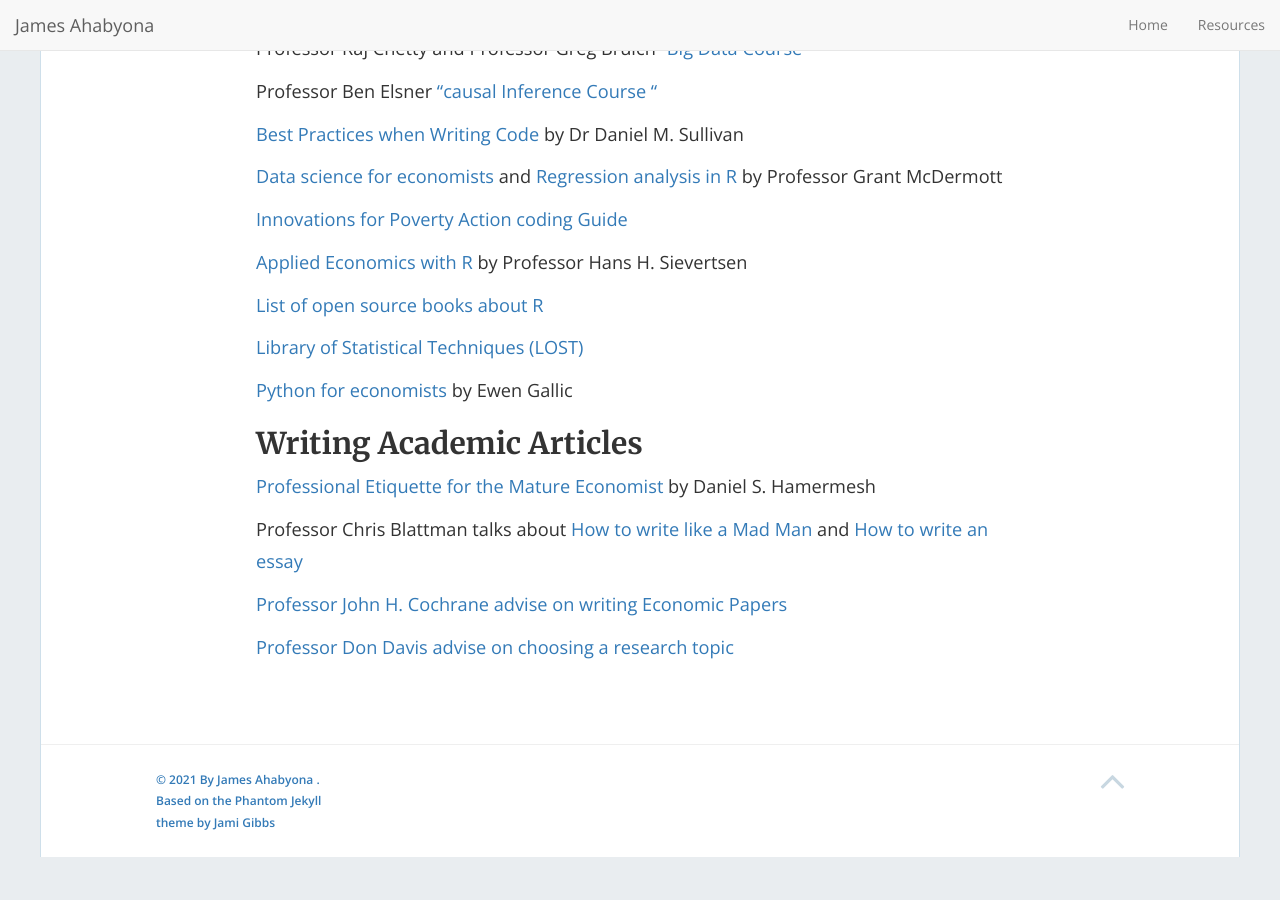
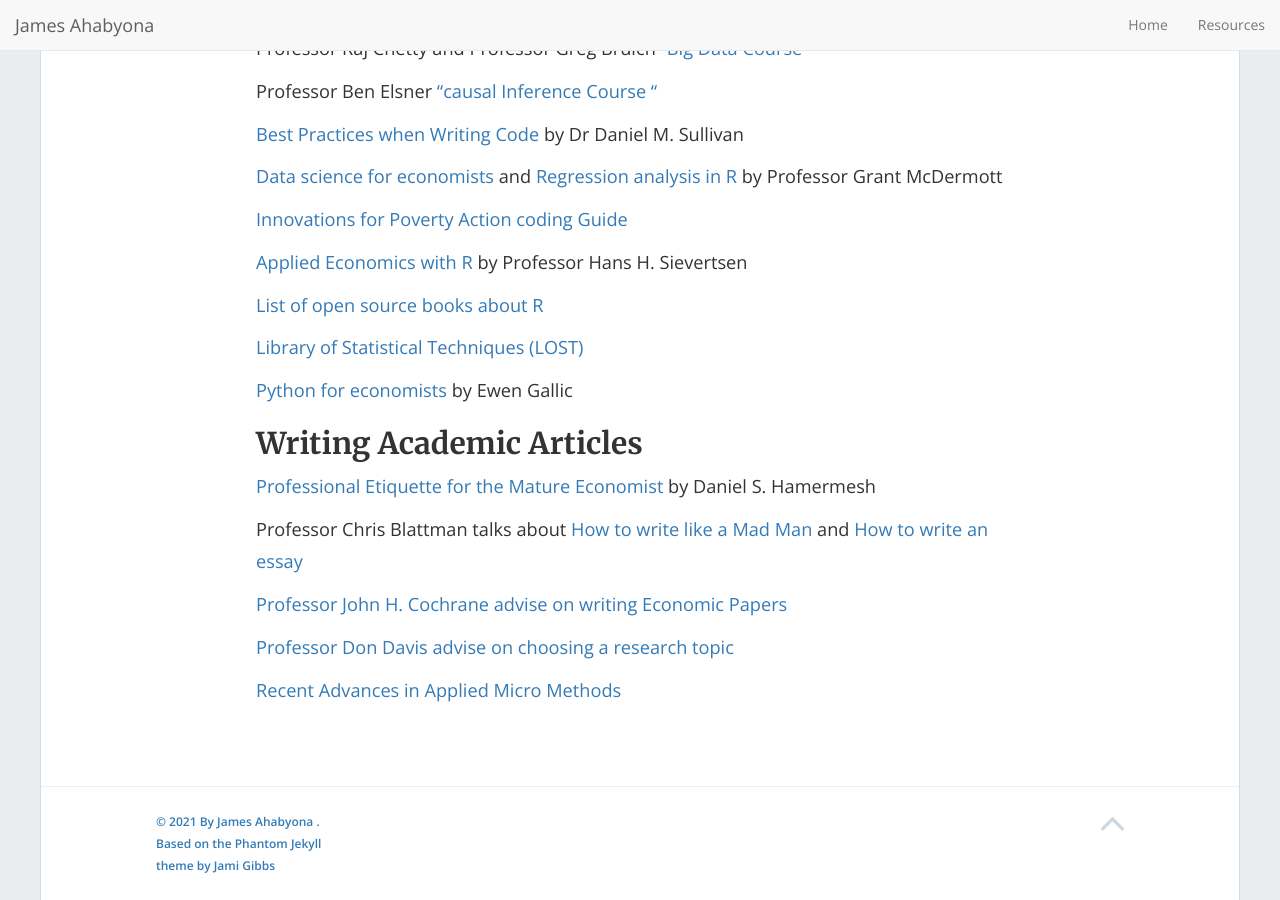
Before and after one commit to mariaelenaguer/mariaelenaguer.github.io, a Jekyll site: the page built from Resources.md, in a window 1280 px wide and 900 px high, scrolled down 1367 px. Built offline with Jekyll 4.4.1, drawn with Linux system fonts in a browser that asks for light colours; nearby versions of some CDN libraries; before the commit the page ends 2224 px from its top, so only the background shows below that.

Commit message:
Update Resources.md

```diff
--- a/Resources.md
+++ b/Resources.md
@@ -116,3 +116,5 @@ Professor Chris Blattman talks about [How to write like a Mad Man](https://chris
 
 
 [Professor Don Davis advise on choosing a research topic](http://www.columbia.edu/~drd28/Thesis%20Research.pdf)
+
+[Recent Advances in Applied Micro Methods](http://www.columbia.edu/~drd28/Thesis%20Research.pdf)
```
